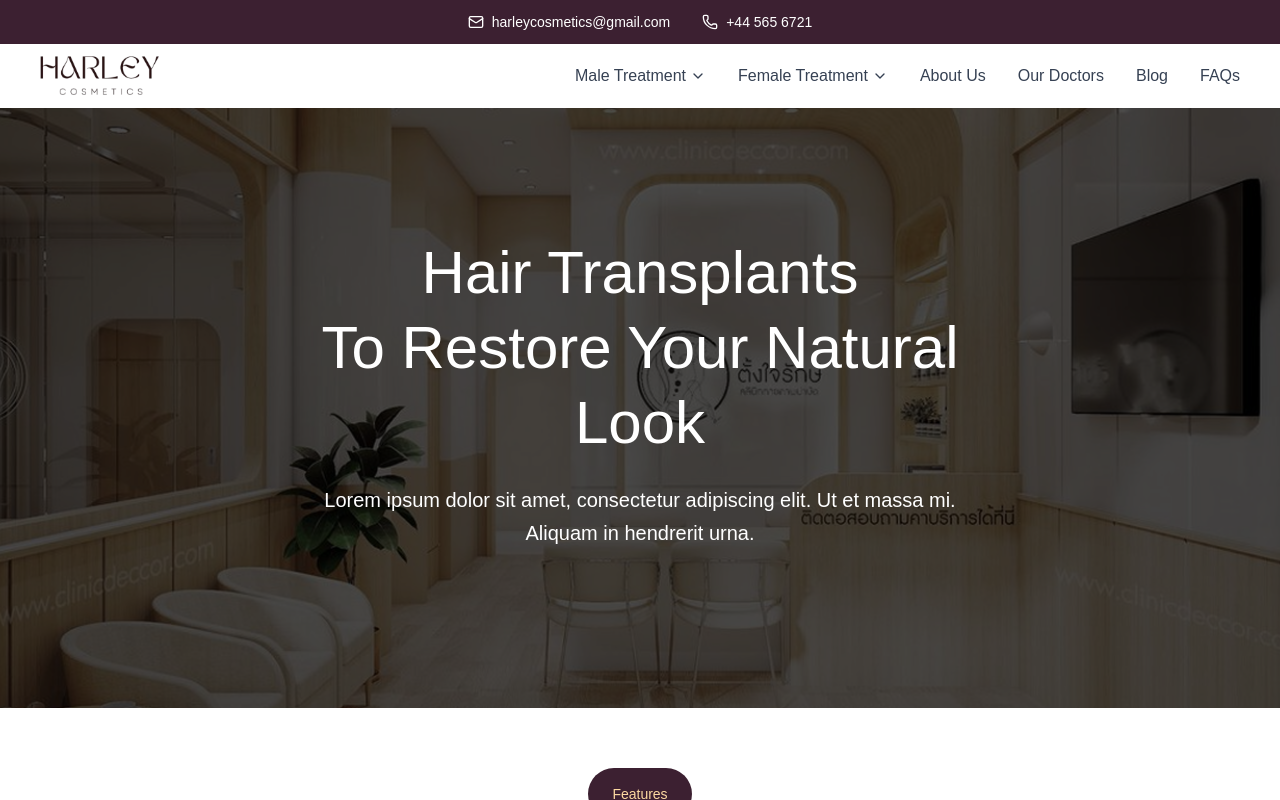
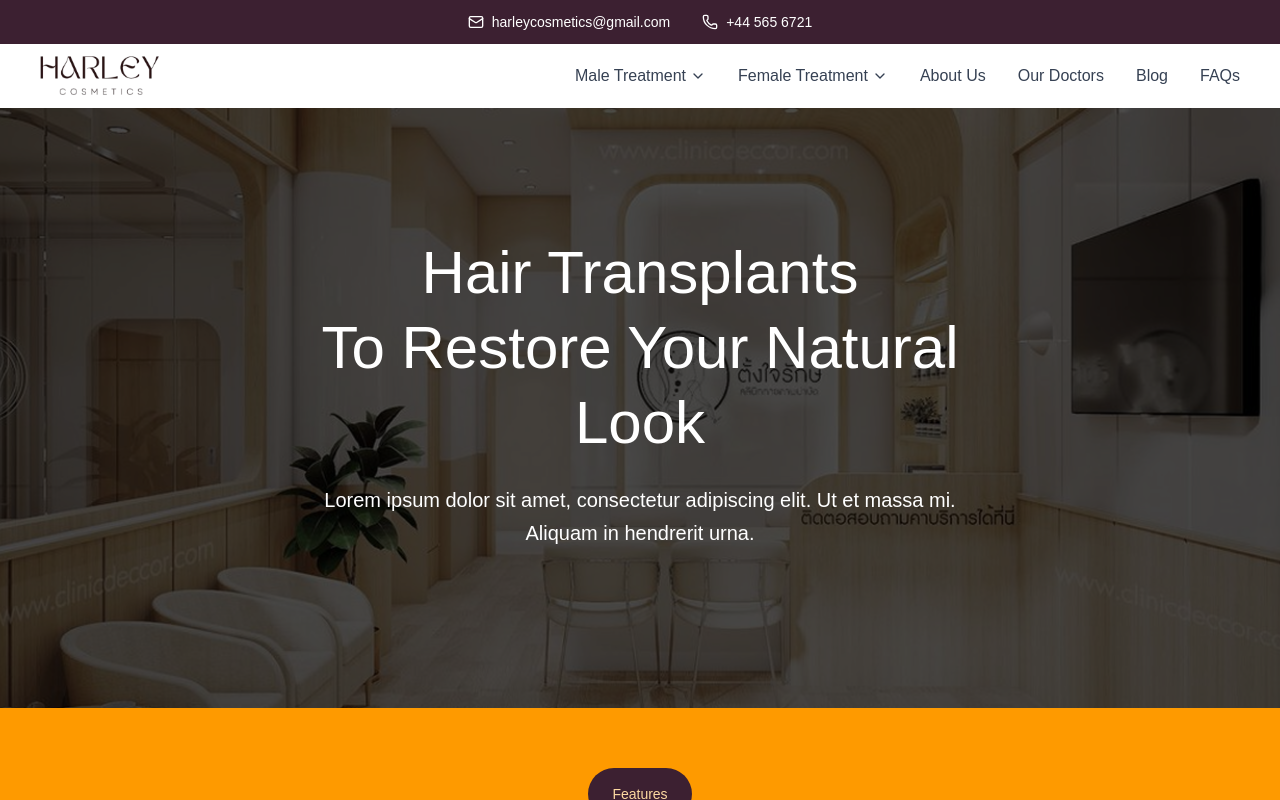
Before and after one commit to Saleh-09/HarleyCosmetics, a React (Vite) app: page / in a window 1280 px wide. Built offline with nearby package versions, Linux system fonts and the light colour scheme.

Commit message:
feat: add background color to main App container for improved aesthetics

```diff
--- a/src/App.jsx
+++ b/src/App.jsx
@@ -11,7 +11,7 @@ import FAQsPage from './Pages/FAQsPage';
 
 function App() {
   return (
-    <div>
+    <div className='bg-amber-500'>
       <Router>
         <div className="w-screen min-h-screen overflow-x-hidden">
           {/* Navbar always visible */}
```
